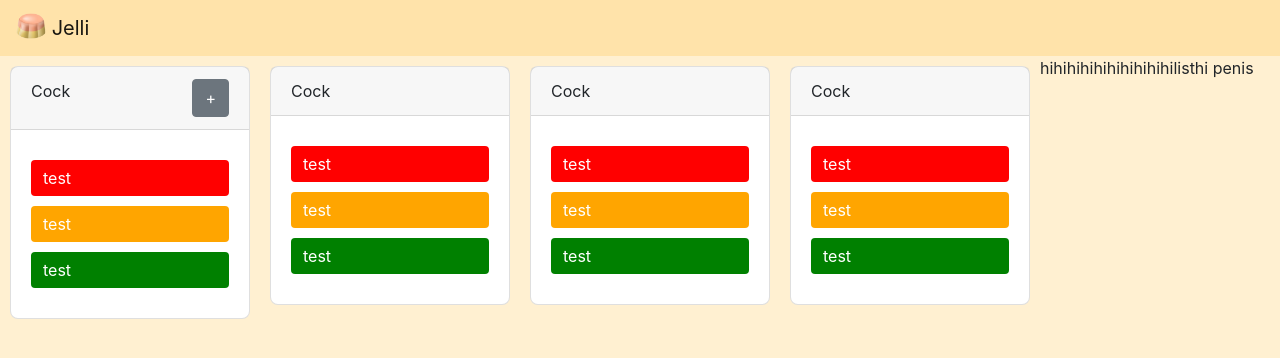
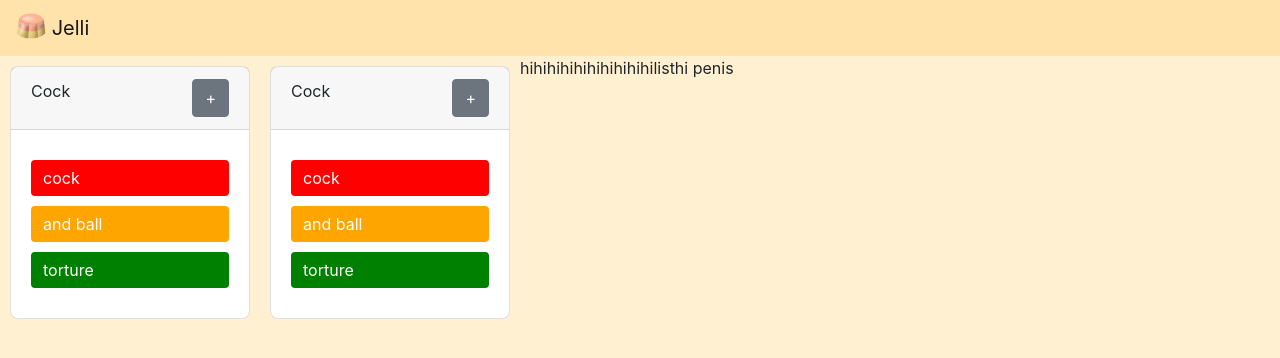
Before and after one commit to just-in-chang/Jelli, a React (Create React App) app in the folder client/: page / in a window 1280 px wide. Shown: the top 358 px of the page. Built offline with nearby package versions, Linux system fonts and the light colour scheme.

Commit message:
createcategory

```diff
--- a/client/src/App.js
+++ b/client/src/App.js
@@ -7,7 +7,6 @@ import Row from "react-bootstrap/Row";
 import Col from "react-bootstrap/Col";
 import Modal from "react-bootstrap/Modal";
 import Form from "react-bootstrap/Form";
-import Overlay from "react-bootstrap/Overlay";
 import "bootstrap/dist/css/bootstrap.min.css";
 import "./App.css";
 
@@ -33,84 +32,9 @@ function App() {
             {"  "}Jelli
           </NavBar.Brand>
         </NavBar>
-                    <Card className="container">
-                        <Card.Header>Cock
-                            <Button variant="secondary" className="addcard float-right">+</Button>
-                        </Card.Header>
-                        <Card.Body className="text-center">
-                            <Container fluid>
-                                <Row className="rowmargin">
-                                    <Button className="task red" onClick={handleShow}>
-                                        test
-                                    </Button>
         <CardModal show={show} onHide={handleClose} />
-                                </Row>
-                                <Row className="rowmargin">
-                                    <Button className="task orange">test</Button>
-                                </Row>
-                                <Row className="rowmargin">
-                                    <Button className="task green">test</Button>
-                                </Row>
-                            </Container>
-                        </Card.Body>
-                    </Card>
-                    <Card className="container">
-                        <Card.Header>Cock</Card.Header>
-                        <Card.Body className="text-center">
-                            <Container fluid>
-                                <Row className="rowmargin">
-                                    <Button className="task red" onClick={handleShow}>
-                                        test
-                                    </Button>
-                                    <CardModal show={show} onHide={handleClose} />
-                                </Row>
-                                <Row className="rowmargin">
-                                    <Button className="task orange">test</Button>
-                                </Row>
-                                <Row className="rowmargin">
-                                    <Button className="task green">test</Button>
-                                </Row>
-                            </Container>
-                        </Card.Body>
-                    </Card>
-                    <Card className="container">
-                        <Card.Header>Cock</Card.Header>
-                        <Card.Body className="text-center">
-                            <Container fluid>
-                                <Row className="rowmargin">
-                                    <Button className="task red" onClick={handleShow}>
-                                        test
-                                    </Button>
-                                    <CardModal show={show} onHide={handleClose} />
-                                </Row>
-                                <Row className="rowmargin">
-                                    <Button className="task orange">test</Button>
-                                </Row>
-                                <Row className="rowmargin">
-                                    <Button className="task green">test</Button>
-                                </Row>
-                            </Container>
-                        </Card.Body>
-                    </Card>
-                    <Card className="container">
-                        <Card.Header>Cock</Card.Header>
-                        <Card.Body className="text-center">
-                            <Container fluid>
-                                <Row className="rowmargin">
-                                    <Button className="task red" onClick={handleShow}>
-                                        test
-                                    </Button>
-                                    <CardModal show={show} onHide={handleClose} />
-                                </Row>
-                                <Row className="rowmargin">
-                                    <Button className="task orange">test</Button>
-                                </Row>
-                                <Row className="rowmargin">
-                                    <Button className="task green">test</Button>
-                                </Row>
-                            </Container>
-                        </Card.Body>
-                    </Card>
+        <CreateCategory click={handleShow} />
+        <CreateCategory click={handleShow} />
       </div>
       {list}
       listhi penis
@@ -119,8 +43,6 @@ function App() {
 }
 
 function CardModal(props) {
-    const [oShow, oSetShow] = useState(false);
-    const target = React.useRef(null);
   return (
     <Modal {...props}>
       <Modal.Header closeButton>cock</Modal.Header>
@@ -133,12 +55,6 @@ function CardModal(props) {
               </Row>
               <Row>
                 <Button className="mb-2">Color</Button>
-                                {/* <Overlay target={target.current} show={oShow} placement="right">
-                    <Card>
-                      <Card.Header>test</Card.Header>
-                      <Card.Body>more test</Card.Body>
-                    </Card>
-                  </Overlay> */}
               </Row>
             </Col>
           </Form.Group>
@@ -157,4 +73,37 @@ function CardModal(props) {
   );
 }
 
+function CreateCategory(props) {
+  let buttons = [
+    { title: "cock", color: "red" },
+    { title: "and ball", color: "orange" },
+    { title: "torture", color: "green" },
+  ];
+  let list = [];
+  for (let i = 0; i < buttons.length; i++) {
+    let cName = "task " + buttons[i].color;
+    list.push(
+      <Row className="rowmargin">
+        <Button className={cName} onClick={props.click}>
+          {buttons[i].title}
+        </Button>
+      </Row>
+    );
+  }
+
+  return (
+    <Card className="container">
+      <Card.Header>
+        Cock
+        <Button variant="secondary" className="addcard float-right">
+          +
+        </Button>
+      </Card.Header>
+      <Card.Body className="text-center">
+        <Container fluid>{list}</Container>
+      </Card.Body>
+    </Card>
+  );
+}
+
 export default App;
```
Lines whose indentation alone changed are shown as unchanged.
